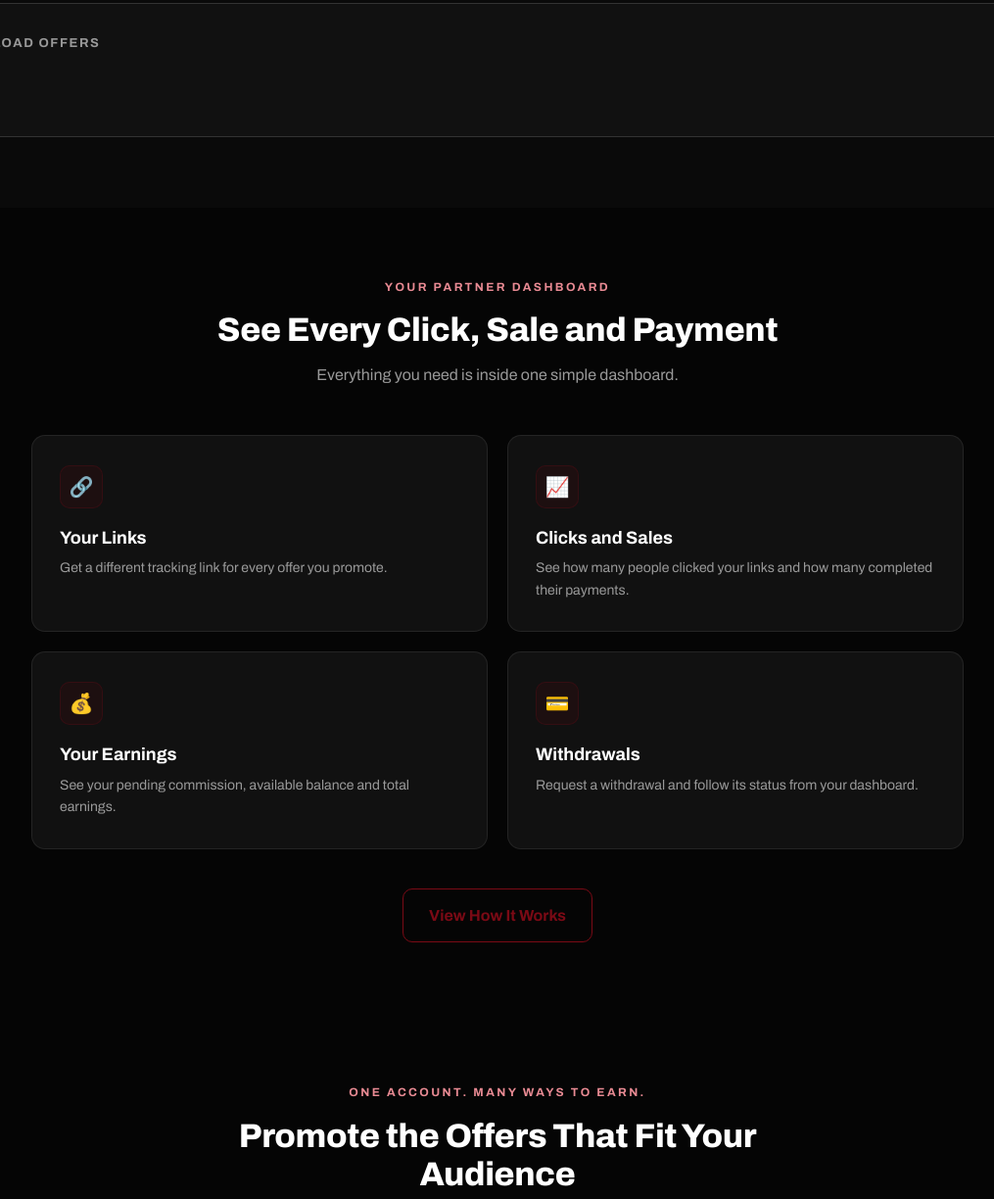
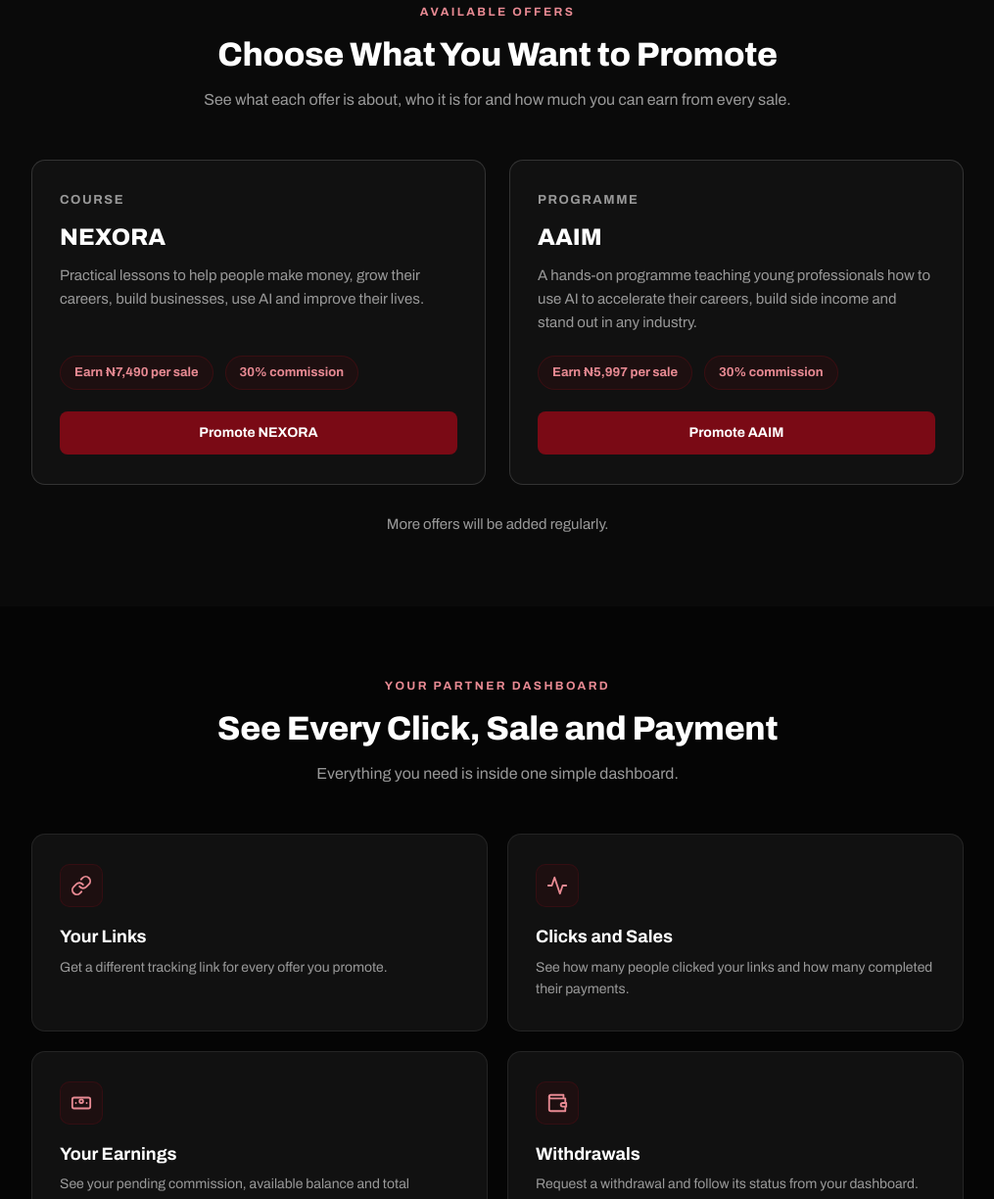
Before and after one commit to WilliamsBRAND/partners-platform, a website: page index.html in a window 1280 px wide. Shown: the part 1309-2533 px from the top of the page at 98% size, without its empty margins (132-1147 px from the left). Drawn offline with Linux system fonts and the light colour scheme; no server answers.

Commit message:
feat(landing): SVG icons, static NEXORA+AAIM offers, scroll animations

```diff
--- a/index.html
+++ b/index.html
@@ -163,6 +163,15 @@ footer{border-top:1px solid var(--line);padding:40px 0 30px;}
 .footer-col a:hover{color:var(--crimson-bright);}
 .footer-bottom{border-top:1px solid var(--line);padding-top:20px;display:flex;justify-content:space-between;gap:14px;color:var(--gray);font-size:12px;flex-wrap:wrap;}
 
+/* ===== SCROLL ANIMATIONS ===== */
+.reveal{opacity:0;transform:translateY(32px);transition:opacity .6s ease,transform .6s ease;}
+.reveal.in-view{opacity:1;transform:translateY(0);}
+.reveal-delay-1{transition-delay:.1s;}
+.reveal-delay-2{transition-delay:.2s;}
+.reveal-delay-3{transition-delay:.3s;}
+.reveal-delay-4{transition-delay:.35s;}
+.reveal-delay-5{transition-delay:.4s;}
+
 @media(max-width:720px){
   .hero h1{font-size:32px;}
   .steps,.offers-grid,.benefits,.dash-grid,.promote-cols{grid-template-columns:1fr;}
@@ -248,9 +257,26 @@ footer{border-top:1px solid var(--line);padding:40px 0 30px;}
       <h2>Choose What You Want to Promote</h2>
       <p>See what each offer is about, who it is for and how much you can earn from every sale.</p>
     </div>
-    <div class="offers-grid" id="offers">
+    <div class="offers-grid">
       <div class="offer">
-        <div class="ot">Loading&hellip;</div>
+        <div class="ot">Course</div>
+        <h3>NEXORA</h3>
+        <p>Practical lessons to help people make money, grow their careers, build businesses, use AI and improve their lives.</p>
+        <div class="commission-row">
+          <span class="comm-tag">Earn &#8358;7,490 per sale</span>
+          <span class="comm-tag">30% commission</span>
+        </div>
+        <a class="btn btn-primary" href="/affiliates/register">Promote NEXORA</a>
+      </div>
+      <div class="offer">
+        <div class="ot">Programme</div>
+        <h3>AAIM</h3>
+        <p>A hands-on programme teaching young professionals how to use AI to accelerate their careers, build side income and stand out in any industry.</p>
+        <div class="commission-row">
+          <span class="comm-tag">Earn &#8358;5,997 per sale</span>
+          <span class="comm-tag">30% commission</span>
+        </div>
+        <a class="btn btn-primary" href="/affiliates/register">Promote AAIM</a>
       </div>
     </div>
     <p class="offers-note">More offers will be added regularly.</p>
@@ -267,22 +293,30 @@ footer{border-top:1px solid var(--line);padding:40px 0 30px;}
     </div>
     <div class="dash-grid">
       <div class="dash-card">
-        <div class="icon">&#128279;</div>
+        <div class="icon">
+          <svg width="22" height="22" viewBox="0 0 24 24" fill="none" stroke="#e88a93" stroke-width="2" stroke-linecap="round" stroke-linejoin="round"><path d="M10 13a5 5 0 0 0 7.54.54l3-3a5 5 0 0 0-7.07-7.07l-1.72 1.71"/><path d="M14 11a5 5 0 0 0-7.54-.54l-3 3a5 5 0 0 0 7.07 7.07l1.71-1.71"/></svg>
+        </div>
         <h3>Your Links</h3>
         <p>Get a different tracking link for every offer you promote.</p>
       </div>
       <div class="dash-card">
-        <div class="icon">&#128200;</div>
+        <div class="icon">
+          <svg width="22" height="22" viewBox="0 0 24 24" fill="none" stroke="#e88a93" stroke-width="2" stroke-linecap="round" stroke-linejoin="round"><path d="M22 12h-4l-3 9L9 3l-3 9H2"/></svg>
+        </div>
         <h3>Clicks and Sales</h3>
         <p>See how many people clicked your links and how many completed their payments.</p>
       </div>
       <div class="dash-card">
-        <div class="icon">&#128176;</div>
+        <div class="icon">
+          <svg width="22" height="22" viewBox="0 0 24 24" fill="none" stroke="#e88a93" stroke-width="2" stroke-linecap="round" stroke-linejoin="round"><rect x="2" y="6" width="20" height="12" rx="2"/><path d="M12 12a2 2 0 1 0 0-4 2 2 0 0 0 0 4z"/><path d="M6 12h.01M18 12h.01"/></svg>
+        </div>
         <h3>Your Earnings</h3>
         <p>See your pending commission, available balance and total earnings.</p>
       </div>
       <div class="dash-card">
-        <div class="icon">&#128179;</div>
+        <div class="icon">
+          <svg width="22" height="22" viewBox="0 0 24 24" fill="none" stroke="#e88a93" stroke-width="2" stroke-linecap="round" stroke-linejoin="round"><path d="M21 12V7H5a2 2 0 0 1 0-4h14v4"/><path d="M3 5v14a2 2 0 0 0 2 2h16v-5"/><path d="M18 12a2 2 0 0 0 0 4h4v-4z"/></svg>
+        </div>
         <h3>Withdrawals</h3>
         <p>Request a withdrawal and follow its status from your dashboard.</p>
       </div>
@@ -308,7 +342,9 @@ footer{border-top:1px solid var(--line);padding:40px 0 30px;}
         <p>If you promote several offers, you will see the performance of each one separately.</p>
       </div>
       <div style="background:var(--panel);border:1px solid var(--line);border-radius:14px;padding:32px 28px;text-align:center;">
-        <div style="font-size:48px;margin-bottom:12px;">&#128202;</div>
+        <div style="margin-bottom:16px;">
+          <svg width="48" height="48" viewBox="0 0 24 24" fill="none" stroke="#e88a93" stroke-width="1.5" stroke-linecap="round" stroke-linejoin="round"><rect x="3" y="12" width="4" height="9" rx="1"/><rect x="10" y="7" width="4" height="14" rx="1"/><rect x="17" y="3" width="4" height="18" rx="1"/></svg>
+        </div>
         <div style="font-size:13px;font-weight:700;letter-spacing:.15em;text-transform:uppercase;color:var(--crimson-bright);margin-bottom:8px;">Dashboard Preview</div>
         <p style="color:var(--gray);font-size:14px;">Total clicks, successful sales, pending commission and available balance &mdash; all in one view.</p>
       </div>
@@ -520,36 +556,22 @@ footer{border-top:1px solid var(--line);padding:40px 0 30px;}
 </footer>
 
 <script>
-fetch('/api/offers')
-  .then(function(r){return r.json();})
-  .then(function(d){
-    var list=(d.ok&&d.offers)?d.offers:[];
-    var box=document.getElementById('offers');
-    if(!list.length){box.innerHTML='<div class="offer"><div class="ot">No products available yet</div><p>Check back soon.</p></div>';return;}
-    var html='';
-    list.forEach(function(o){
-      var price=o.price_kobo?'NGN '+Math.round(o.price_kobo/100).toLocaleString():'';
-      var rate=o.commission_label||(o.commission_rate!=null&&o.commission_rate>0?Math.round(o.commission_rate*100)+'%':'30%');
-      var earned=o.price_kobo&&o.commission_rate?Math.round(o.price_kobo*o.commission_rate/100).toLocaleString():'';
-      var cta;
-      try {
-        cta = (JSON.parse(localStorage.getItem('partners_partner')) && JSON.parse(localStorage.getItem('partners_partner')).id)
-          ? '/affiliates/marketplace' : '/affiliates/register';
-      } catch (e) { cta = '/affiliates/register'; }
-      html+='<div class="offer">'+
-        '<div class="ot">'+o.slug+'</div>'+
-        '<h3>'+o.name+'</h3>'+
-        '<p>'+o.description+'</p>'+
-        '<div class="commission-row">'+
-        (earned?'<span class="comm-tag">Earn \u20a6'+earned+' per sale</span>':'')+
-        '<span class="comm-tag">'+rate+' commission</span>'+
-        '</div>'+
-        '<a class="btn btn-primary" href="'+cta+'">'+((cta==='/affiliates/marketplace')?'Get my link':'Promote '+o.name.split(' ')[0])+'</a>'+
-        '</div>';
+(function(){
+  var targets=document.querySelectorAll('.section-head,.step,.offer,.dash-card,.benefit,.plat-tag,.payout-step,.faq details');
+  targets.forEach(function(el){el.classList.add('reveal');});
+  var delays={step:1,offer:1,dash_card:1,benefit:1,plat_tag:1,payout_step:1};
+  document.querySelectorAll('.step').forEach(function(el,i){el.classList.add('reveal-delay-'+(i+1));});
+  document.querySelectorAll('.offer').forEach(function(el,i){el.classList.add('reveal-delay-'+(i+1));});
+  document.querySelectorAll('.dash-card').forEach(function(el,i){el.classList.add('reveal-delay-'+(i+1));});
+  document.querySelectorAll('.benefit').forEach(function(el,i){el.classList.add('reveal-delay-'+(i%2===0?1:2));});
+
+  var obs=new IntersectionObserver(function(entries){
+    entries.forEach(function(e){
+      if(e.isIntersecting){e.target.classList.add('in-view');obs.unobserve(e.target);}
     });
-    box.innerHTML=html;
-  })
-  .catch(function(){document.getElementById('offers').innerHTML='<div class="offer"><div class="ot">Could not load offers</div><p>Please refresh.</p></div>';});
+  },{threshold:0.15,rootMargin:'0px 0px -40px 0px'});
+  document.querySelectorAll('.reveal').forEach(function(el){obs.observe(el);});
+})();
 </script>
 </body>
 </html>
```
